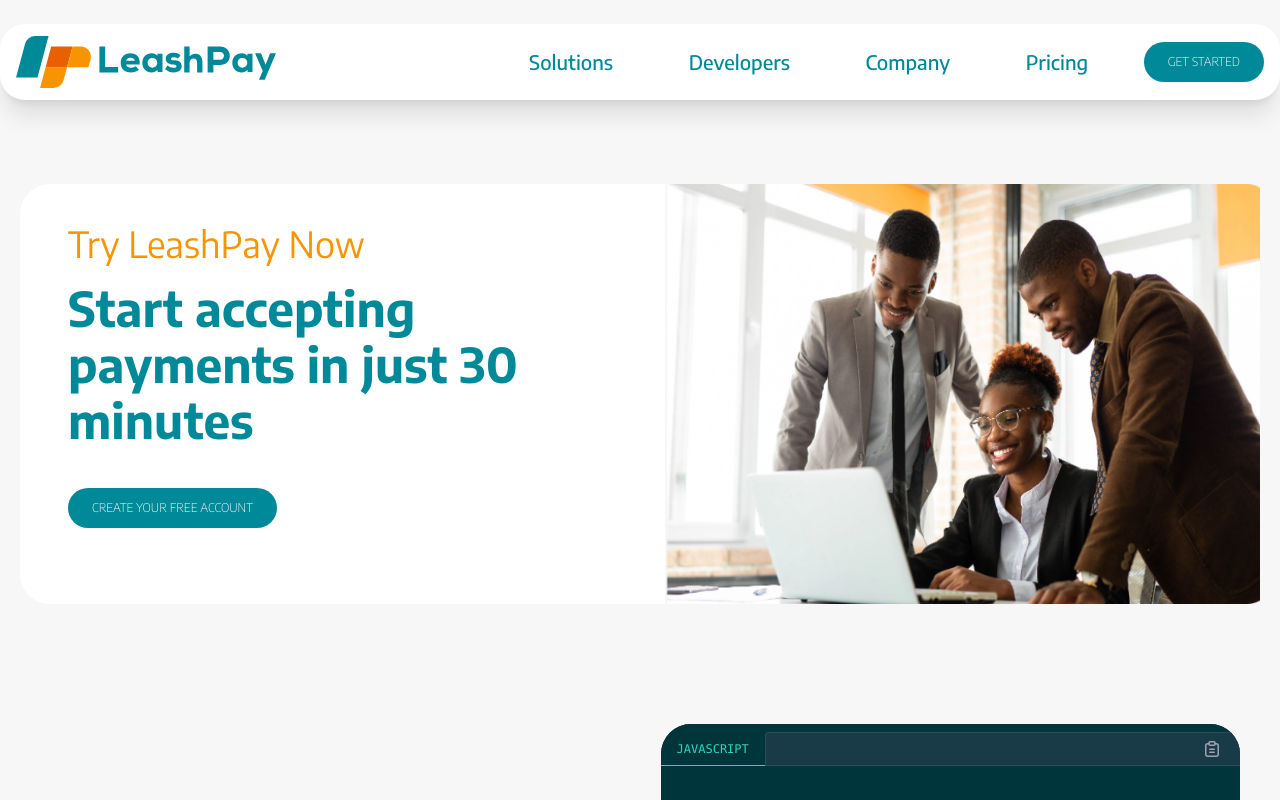
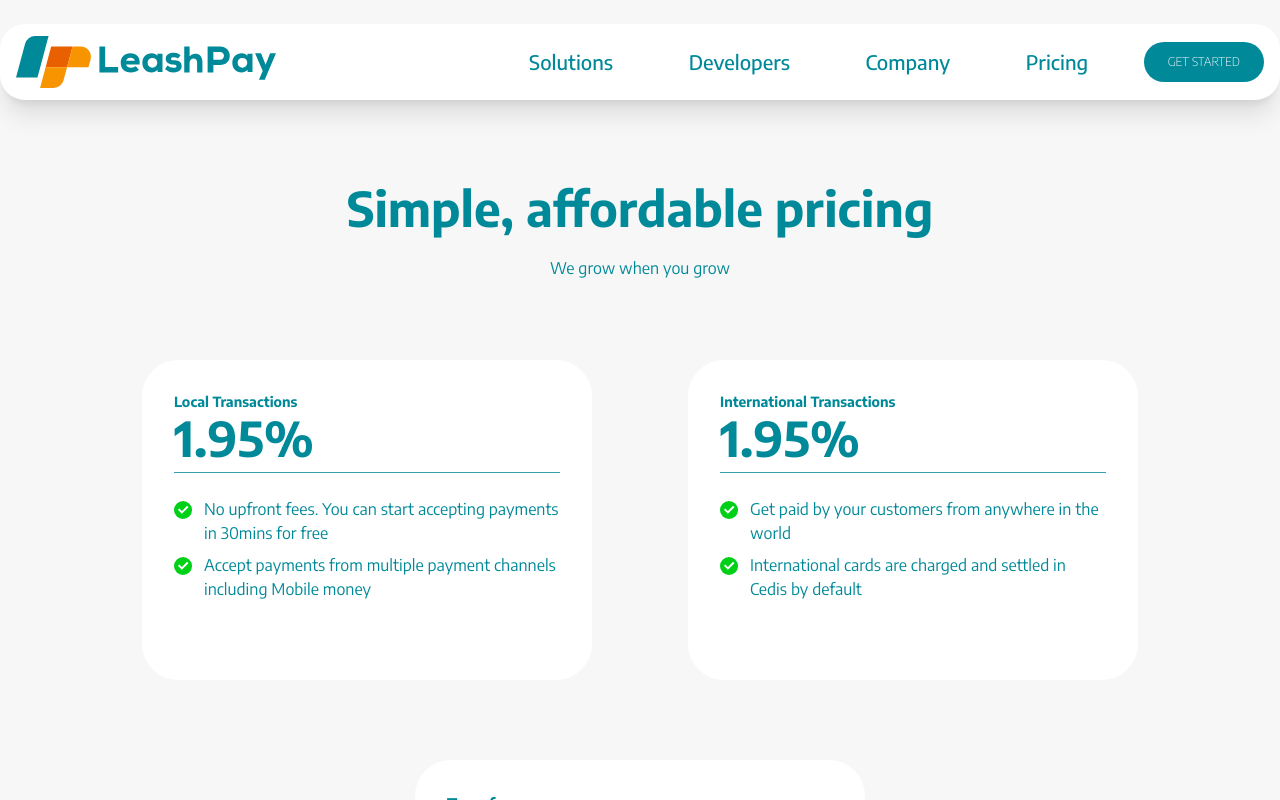
Before and after one commit to Leash-Pay/leashpay-web, a Next.js app in the folder site/: page /pricing in a window 1280 px wide. Shown: the top 800 px of the page. Built offline with nearby package versions, Linux system fonts and the light colour scheme.

Commit message:
added pricing hero

```diff
--- /dev/null
+++ b/site/src/app/pricing/components/PricingHero.tsx
@@ -0,0 +1,84 @@
+import React from "react";
+
+type SingleCardProps = {
+  cardTitle: string;
+  value: string;
+  checkItems: string[];
+};
+
+const data: SingleCardProps[] = [
+  {
+    cardTitle: "Local Transactions",
+    value: "1.95",
+    checkItems: [
+      "No upfront fees. You can start accepting payments in 30mins for free",
+      "Accept payments from multiple payment channels including Mobile money",
+    ],
+  },
+  {
+    cardTitle: "International Transactions",
+    value: "1.95",
+    checkItems: [
+      "Get paid by your customers from anywhere in the world",
+      "International cards are charged and settled in Cedis by default",
+    ],
+  },
+];
+
+const IndividualCheckItem = ({ text }: { text: string }) => {
+  return (
+    <div className="flex gap-3 items-start ">
+      <img
+        alt="green check"
+        src="/assets/icons/green-check.svg"
+        className="h-[18px] w-[18px] mt-1"
+      />
+      <p>{text}</p>
+    </div>
+  );
+};
+
+const SigleCard = ({ props }: { props: SingleCardProps }) => {
+  return (
+    <div className="bg-white h-[320px] w-full max-w-[450px] rounded-[36px] p-8">
+      <div className="flex flex-col justify-between gap-0.5">
+        <p className="font-bold text-sm">{props.cardTitle}</p>
+        <h1 className="headerText1">{props.value}%</h1>
+        <div className="h-[0.5px] mt-2 bg-primary opacity-80" />
+      </div>
+      <div className="mt-6 flex flex-col gap-2">
+        {props.checkItems &&
+          props.checkItems.map((item, _x) => (
+            <IndividualCheckItem key={_x} text={item} />
+          ))}
+      </div>
+    </div>
+  );
+};
+
+const PricingHero = () => {
+  return (
+    <div className="customContainer flex  flex-col text-primary gap-20 ">
+      <div className="w-full  items-center text-center flex flex-col gap-6 ">
+        <h1 className="headerText1">Simple, affordable pricing</h1>
+        <p className="">We grow when you grow</p>
+      </div>
+
+      <div className="w-full  flex flex-col lg:flex-row justify-center gap-10 lg:gap-20 xl:gap-24">
+        {data && data.map((add, _x) => <SigleCard key={_x} props={add} />)}
+      </div>
+
+      <div className="flex justify-center flex-col items-center -mt-8 lg:mt-0">
+        <div className="bg-white  w-full max-w-[450px] rounded-[36px] p-8 flex flex-col gap-2">
+          <h1 className="font-bold">Transfers</h1>
+          <div>
+            <p>Transfer to Mobile Money</p>
+            <h1 className="font-bold text-3xl">GHS 1 per Transfer</h1>
+          </div>
+        </div>
+      </div>
+    </div>
+  );
+};
+
+export default PricingHero;
--- a/site/src/app/pricing/components/TryLeashPay.tsx
+++ b/site/src/app/pricing/components/TryLeashPay.tsx
@@ -5,12 +5,12 @@ import { PrimaryButton } from "@/components/customUI";
 const TryLeashPay = () => {
   return (
     <div className="container mx-auto max-w-7xl  flex flex-col lg:flex-row  px-5 h-[567px] sm:h-[420px]">
-      <div className="w-full h-full  rounded-b-[30px]  lg:rounded-l-[30px] lg:rounded-br-none bg-white p-6 lg:p-10 lg:px-12 flex flex-col gap-10">
+      <div className="w-full h-full  rounded-b-[30px]  lg:rounded-l-[30px] lg:rounded-br-none bg-white p-6 lg:p-10 lg:px-12 flex flex-col gap-10 ">
         <div className="">
           <h1 className="text-secondary text-3xl md:text-4xl mb-4">
             Try LeashPay Now
           </h1>
-          <h2 className="text-primary font-bold text-3xl md:text-5xl md:leading-[3.5rem]">
+          <h2 className="text-primary font-bold text-3xl md:text-5xl md:leading-[4.0rem]">
             Start accepting payments in just 30 minutes
           </h2>
         </div>
@@ -28,7 +28,7 @@ const TryLeashPay = () => {
             // width={1424}
             //   height={479}
             fill
-            className="absolute h-full w-full rounded-r-7xl"
+            className="absolute h-full w-full  rounded-t-[30px] lg:rounded-tl-none lg:rounded-br-[30px] shadow-2xl"
           />
         </div>
       </div>
--- a/site/src/app/pricing/page.tsx
+++ b/site/src/app/pricing/page.tsx
@@ -2,11 +2,13 @@ import MainLayout from "@/components/layouts/MainLayout";
 import DocumentationSection from "@/components/pages/homePage/DocumentationSection";
 import React from "react";
 import TryLeashPay from "./components/TryLeashPay";
+import PricingHero from "./components/PricingHero";
 
 const PricingPage = () => {
   return (
     <MainLayout>
       <div className="flex flex-col gap-20 md:mt-10">
+        <PricingHero />
         <TryLeashPay />
         <DocumentationSection />
         <div className="my-10"></div>
```
Also changed, not shown: site/public/assets/icons/green-check.svg (added).
